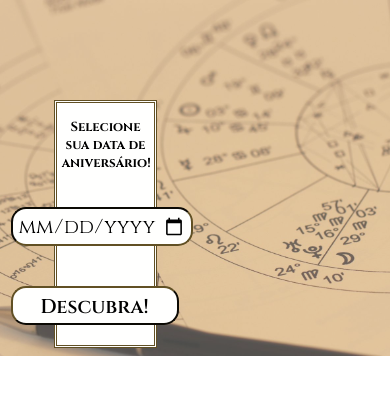
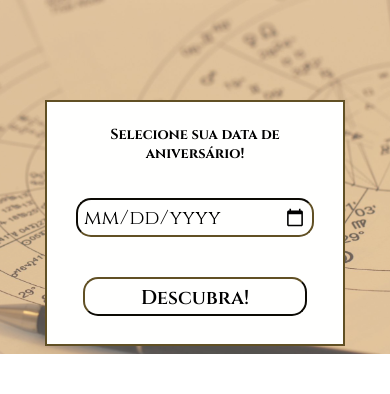
Before and after one commit to GabeNodari/Sign-Info, a plain HTML site: page index.html in a window 390 px wide. Drawn offline with Linux system fonts and the light colour scheme.

Commit message:
style.css

```diff
--- a/style.css
+++ b/style.css
@@ -1,36 +1,39 @@
 @media (max-width: 480px) {
   body {
-    width: 50%;
-    height: auto;
+    margin-top: 15px;
+    text-align: center;
+    background-size: contain;
   }
 
   .container {
-    width: 50%;
-    height: auto;
+    width: 85%;
+    max-width: 280px;
+    padding: 8px;
+    border-width: 2px;
   }
 
   h1 {
-    font-size: small;
-    padding: 5px;
+    font-size: 0.9em; /
+    padding: 3px;
   }
 
   input, button {
-    width: 95%;
-    max-width: 220px;
-    font-size: small;
+    width: 90%;
+    max-width: 180px;
+    font-size: 0.9em;
   }
 
   button {
-    height: 35px;
+    height: 32px;
   }
 
   #popUp {
-    margin: 10px;
-    font-size: small;
+    margin: 8px;
+    font-size: 0.85em;
   }
 
   #popUp p {
-    font-size: small;
+    font-size: 0.85em;
   }
 }
 
```
